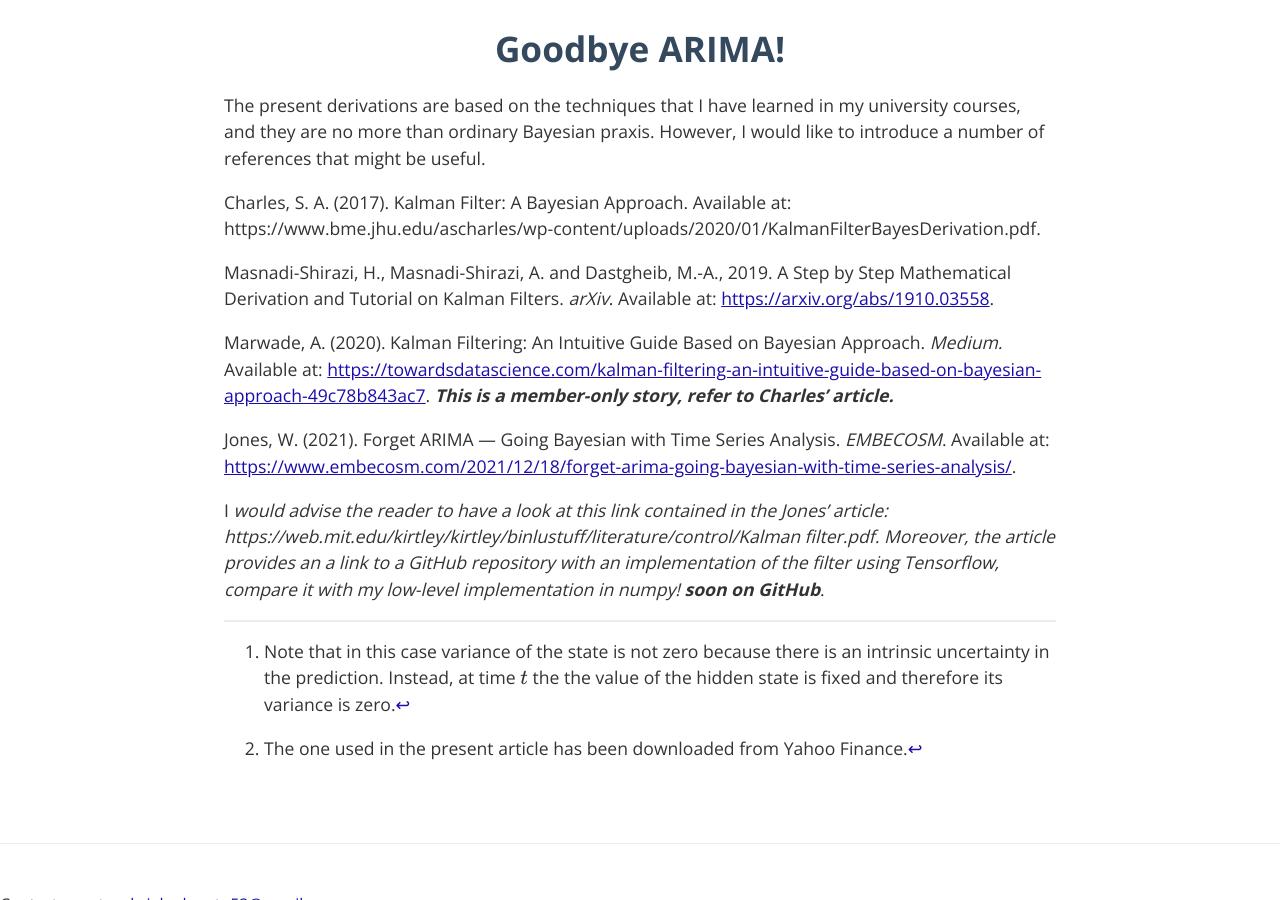
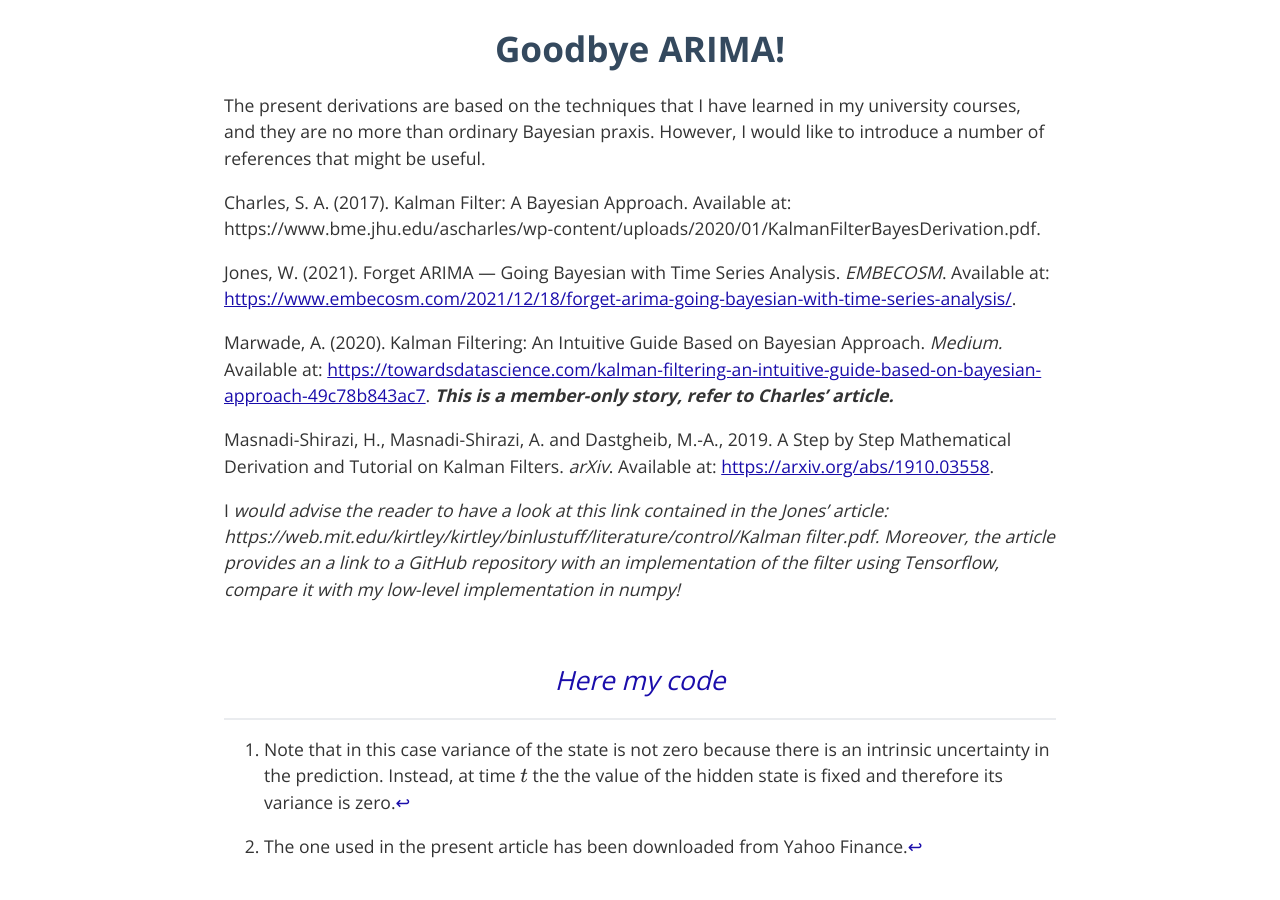
Before and after one commit to Gabriele-Donato/gabrieledonato, a Jekyll site: the page built from _posts/2024-06-30-Kalman-Filter.html, in a window 1280 px wide and 900 px high, scrolled down 9197 px. Built offline with Jekyll 4.4.1, drawn with Linux system fonts in a browser that asks for light colours.

Commit message:
updates on updates page

```diff
--- a/_posts/2024-06-30-Kalman-Filter.html
+++ b/_posts/2024-06-30-Kalman-Filter.html
@@ -439,25 +439,27 @@ references that might be useful.</p>
 <p>Charles, S. A. (2017). Kalman Filter: A Bayesian Approach. Available
 at:
 https://www.bme.jhu.edu/ascharles/wp-content/uploads/2020/01/KalmanFilterBayesDerivation.pdf.</p>
-<p>Masnadi-Shirazi, H., Masnadi-Shirazi, A. and Dastgheib, M.-A., 2019.
-A Step by Step Mathematical Derivation and Tutorial on Kalman Filters.
-<em>arXiv</em>. Available at: <a
-href="https://arxiv.org/abs/1910.03558"><u>https://arxiv.org/abs/1910.03558</u></a>.</p>
+<p>Jones, W. (2021). Forget ARIMA — Going Bayesian with Time Series
+Analysis. <em>EMBECOSM</em>. Available at: <a
+href="https://www.embecosm.com/2021/12/18/forget-arima-going-bayesian-with-time-series-analysis/"><u>https://www.embecosm.com/2021/12/18/forget-arima-going-bayesian-with-time-series-analysis/</u></a>.</p>
 <p>Marwade, A. (2020). Kalman Filtering: An Intuitive Guide Based on
 Bayesian Approach. <em>Medium.</em> Available at: <a
 href="https://towardsdatascience.com/kalman-filtering-an-intuitive-guide-based-on-bayesian-approach-49c78b843ac7"><u>https://towardsdatascience.com/kalman-filtering-an-intuitive-guide-based-on-bayesian-approach-49c78b843ac7</u></a>.
 <em><strong>This is a member-only story, refer to Charles’
 article.</strong></em></p>
-<p>Jones, W. (2021). Forget ARIMA — Going Bayesian with Time Series
-Analysis. <em>EMBECOSM</em>. Available at: <a
-href="https://www.embecosm.com/2021/12/18/forget-arima-going-bayesian-with-time-series-analysis/"><u>https://www.embecosm.com/2021/12/18/forget-arima-going-bayesian-with-time-series-analysis/</u></a>.</p>
+<p>Masnadi-Shirazi, H., Masnadi-Shirazi, A. and Dastgheib, M.-A., 2019.
+A Step by Step Mathematical Derivation and Tutorial on Kalman Filters.
+<em>arXiv</em>. Available at: <a
+href="https://arxiv.org/abs/1910.03558"><u>https://arxiv.org/abs/1910.03558</u></a>.</p>
 <p>I <em>would advise the reader to have a look at this link contained
 in the Jones’ article:
 https://web.mit.edu/kirtley/kirtley/binlustuff/literature/control/Kalman
 filter.pdf. Moreover, the article provides an a link to a GitHub
 repository with an implementation of the filter using Tensorflow,
 compare</em> <em>it with my low-level implementation in numpy!
-<strong>soon on GitHub</strong></em>.</p>
+<br>
+<br>
+<h2 style="text-align:center"><a href="https://github.com/Gabriele-Donato/website-materials-/tree/BayesianTimeSeries">Here my code</a></h2></em></p>
 <aside id="footnotes" class="footnotes footnotes-end-of-document"
 role="doc-endnotes">
 <hr />
```
